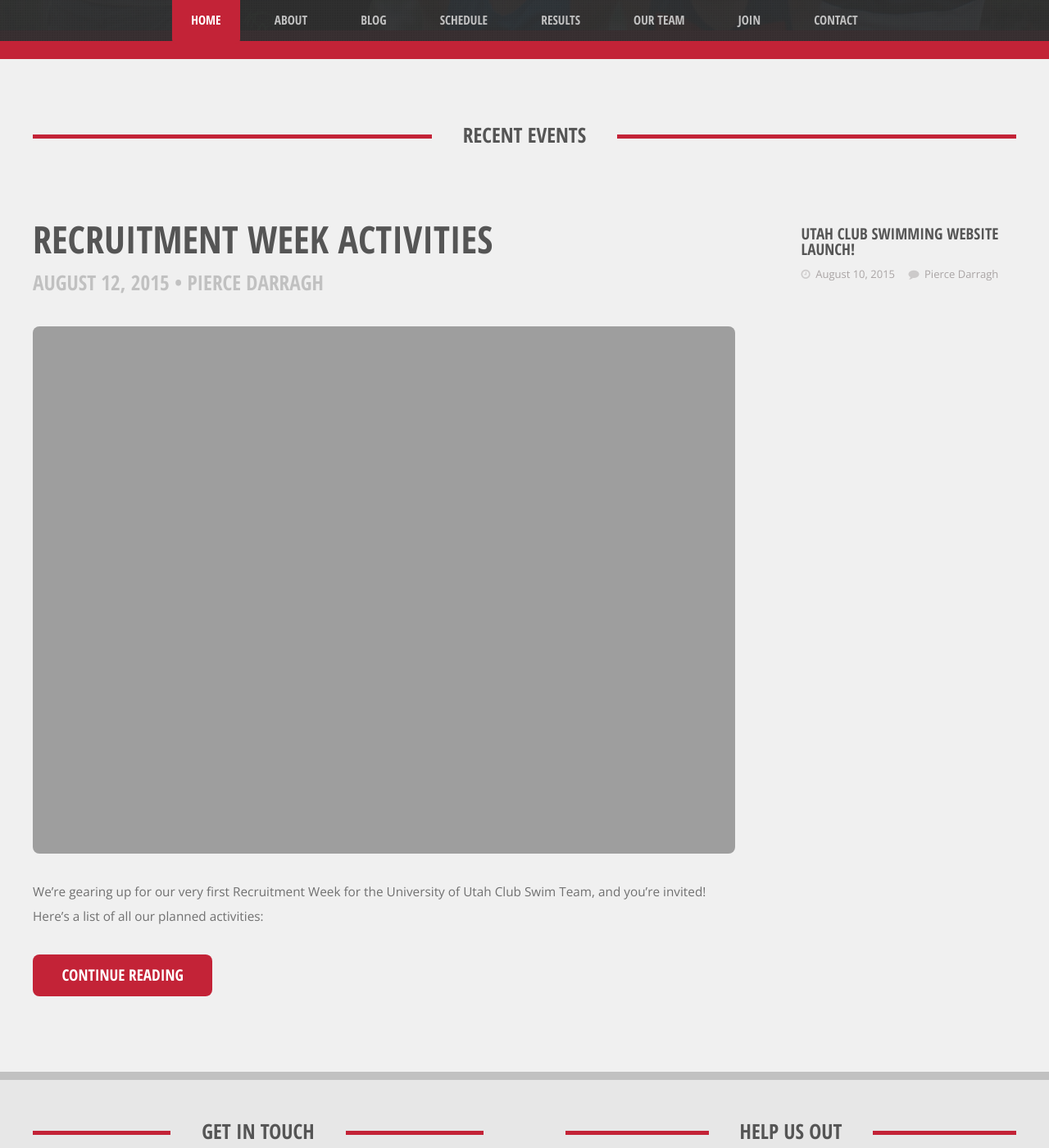
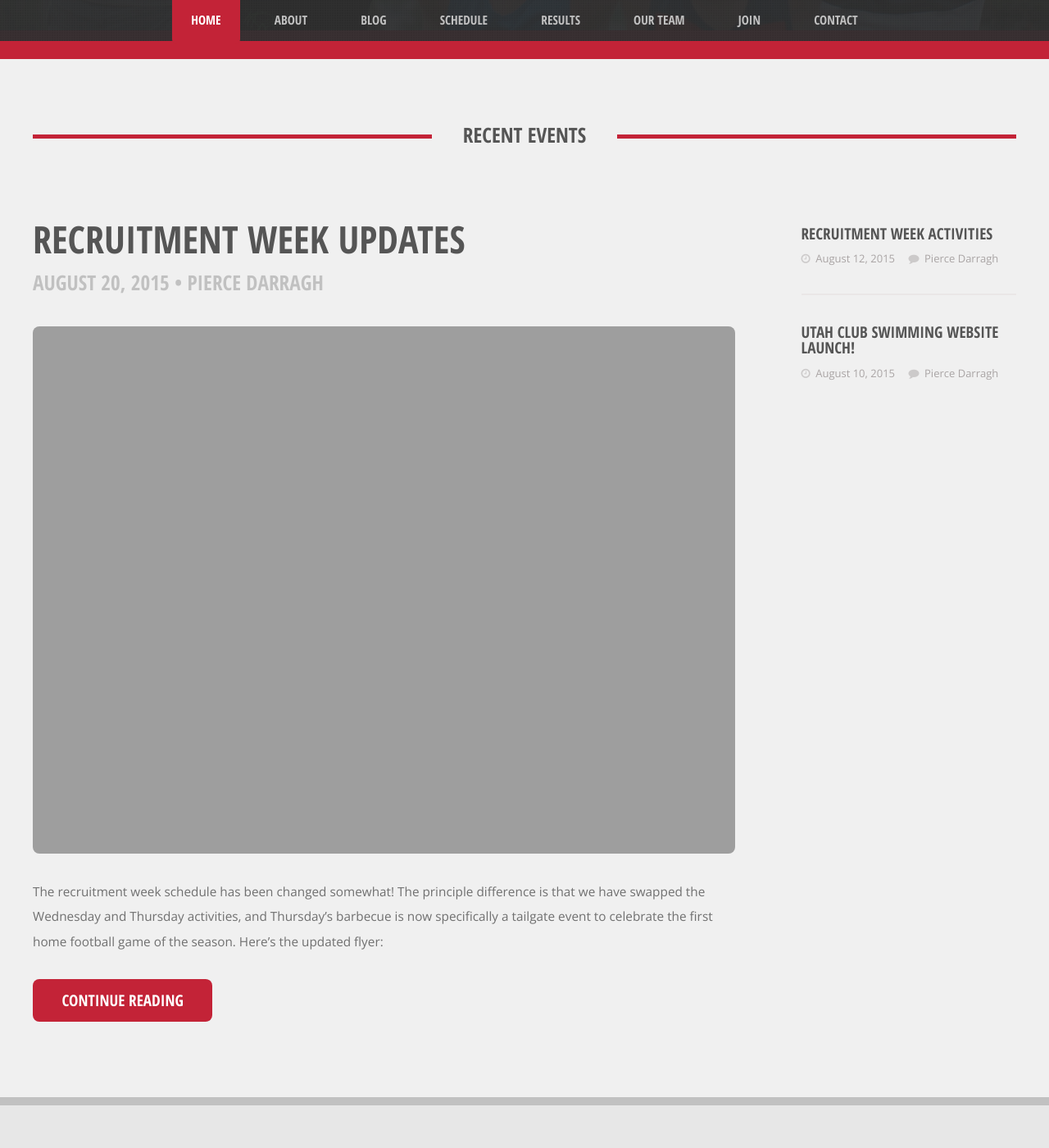
Before and after one commit to utahclubswimming/utahclubswimming.github.io, a Jekyll site: the page built from index.html, in a window 1280 px wide and 1400 px high, scrolled down 856 px. Shown: the whole window at 82% size. Built offline with Jekyll 4.4.1, drawn with Linux system fonts in a browser that asks for light colours.

Commit message:
Resolves #130
Added post with updated recruitment week information.

```diff
--- a/_posts/2015-08-12-recruitment-week.md
+++ b/_posts/2015-08-12-recruitment-week.md
@@ -5,9 +5,11 @@ date: 2015-08-12 17:34:42
 author: Pierce Darragh
 image: /blog/recruitment2015-short.png
 ---
+**UPDATE:** The schedule has been changed a bit! Check out [the new, updated post here]({$ post_url 2015-08-20-recruitment-week-updates %}).
+
+---
+
 We're gearing up for our very first Recruitment Week for the University of Utah
 Club Swim Team, and you're invited! Here's a list of all our planned activities:
 
-![Recruitment Week Flyer]({{ site.image_url }}/blog/recruitment2015.png)
-
 We hope to see you all there!
--- /dev/null
+++ b/_posts/2015-08-20-recruitment-week-updates.md
@@ -0,0 +1,17 @@
+---
+layout: post
+title: "Recruitment Week Updates"
+date: 2015-08-20 14:05:00
+author: Pierce Darragh
+image: /blog/recruitment2015-short.png
+---
+The recruitment week schedule has been changed somewhat! The principle difference is that we have swapped the Wednesday and Thursday activities, and Thursday's barbecue is now specifically a tailgate event to celebrate the first home football game of the season. Here's the updated flyer:
+
+[![Recruitment Week Updates]({{ site.image_url }}/blog/recruitment2015.jpg)]({{ site.image_url }}/blog/recruitment2015.jpg)
+
+Active members are asked to attend one of the pre-recruitment-week briefings. There are two sessions available:
+
+* Friday, August 21 from noon-1:00pm in the Marriott Honors Community ([Facebook event link](https://www.facebook.com/events/1485816425047594/))
+* Saturday, August 22 from 10:00am-11:00am in the Marriott Honors Community ([Facebook event link](https://www.facebook.com/events/150812175253589/))
+
+"Active members" refers to those members who paid dues in the spring semester and are currently listed on [the roster]({{ site.baseurl }}/team/). We like the rest of you, but it is these members that we are asking for help in distributing information regarding team activities.
```
Also changed, not shown: 2 other files.
